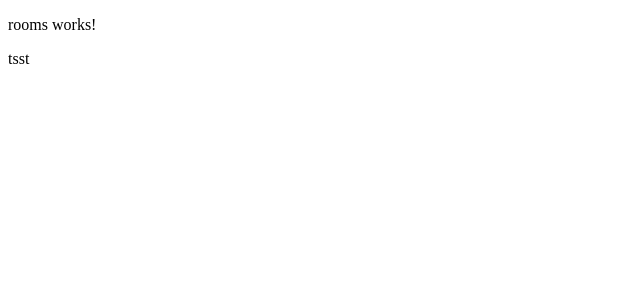
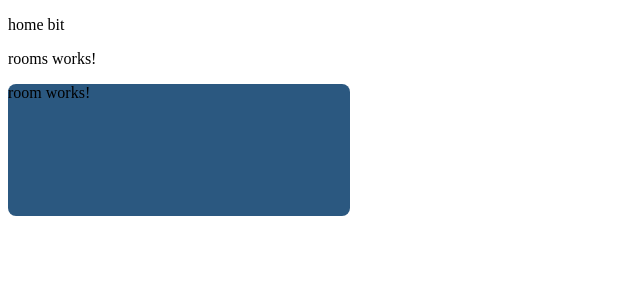
Before and after one commit to tony2tones/company-manager, an Angular app: page / in a window 1280 px wide. Shown: the top 300 px of the page, without its empty margins (0-640 px from the left). Built offline with nearby package versions, Linux system fonts and the light colour scheme.

Commit message:
added routing

```diff
--- a/src/app/app.component.html
+++ b/src/app/app.component.html
@@ -1,2 +1,3 @@
-<app-rooms></app-rooms>
-<p>tsst </p>
+<!-- <app-rooms></app-rooms> -->
+<p>home bit </p>
+<router-outlet></router-outlet>
--- a/src/app/app.component.ts
+++ b/src/app/app.component.ts
@@ -6,5 +6,6 @@ import { Component } from '@angular/core';
   styleUrls: ['./app.component.css']
 })
 export class AppComponent {
+  // App will first use Activated route to call all rooms
   title = 'specno';
 }
--- a/src/app/app.module.ts
+++ b/src/app/app.module.ts
@@ -4,6 +4,7 @@ import { NgModule } from '@angular/core';
 import { AppComponent } from './app.component';
 import { RoomsComponent } from './components/rooms/rooms.component';
 import { RoomComponent } from './components/rooms/room/room.component';
+import { AppRoutingModule } from './app-routing.module';
 // import { RoomService } from './service.service';
 // import { RoomService } from './service/service.component';
 
@@ -15,7 +16,8 @@ import { RoomComponent } from './components/rooms/room/room.component';
 
   ],
   imports: [
-    BrowserModule
+    BrowserModule,
+    AppRoutingModule
   ],
   // providers: [RoomService],
   bootstrap: [AppComponent]
--- a/src/app/components/rooms/rooms.component.html
+++ b/src/app/components/rooms/rooms.component.html
@@ -1 +1,2 @@
 <p>rooms works!</p>
+<app-room></app-room>
```
Also changed, not shown: src/app/app-routing.module.ts (added, +19 -0 lines).
